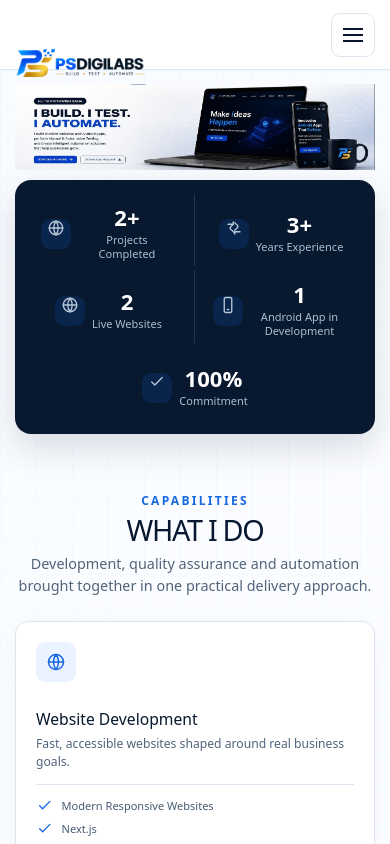
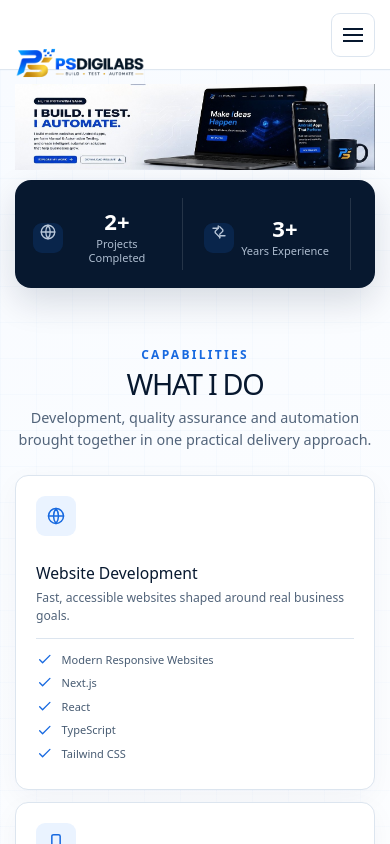
Before and after one commit to Prithvi85/psdigilabs, a Next.js app: page / in a window 390 px wide. Shown: the top 844 px of the page. Built offline with nearby package versions, Linux system fonts and the light colour scheme.

Commit message:
Refine mobile statistics strip

```diff
--- a/app/globals.css
+++ b/app/globals.css
@@ -47,9 +47,9 @@ svg { width: 1.1rem; height: 1.1rem; flex: 0 0 auto; }
 .hero-inner { padding-block: 20px 12px; }
 .hero-image { display: block; width: 100%; height: auto; object-fit: contain; }
 .stats-section { padding: 36px 0; background: var(--navy); color: white; }
-.stats-grid { display: grid; grid-template-columns: repeat(5,1fr); }
-.stats-grid > div { padding: 0 18px; text-align: center; border-right: 1px solid rgba(255,255,255,.12); }
-.stats-grid > div:last-child { border: 0; }
+.stats-grid { display: grid; grid-template-columns: repeat(5,1fr); margin-block: 0; list-style: none; }
+.stats-grid > .stat-item { padding: 0 18px; text-align: center; border-right: 1px solid rgba(255,255,255,.12); }
+.stats-grid > .stat-item:last-child { border: 0; }
 .stats-grid strong { display: block; color: #65a5ff; font-size: clamp(1.7rem,3vw,2.35rem); line-height: 1; }
 .stats-grid span { display: block; margin-top: 8px; color: #b8c6d8; font-size: .78rem; line-height: 1.35; }
 .services-grid { display: grid; grid-template-columns: repeat(2,1fr); gap: 22px; }
@@ -128,13 +128,11 @@ svg { width: 1.1rem; height: 1.1rem; flex: 0 0 auto; }
 .sr-only { position: absolute; width: 1px; height: 1px; padding: 0; margin: -1px; overflow: hidden; clip: rect(0,0,0,0); white-space: nowrap; border: 0; }
 @media (max-width: 1023px) {
   .desktop-nav, .header-cta { display: none; }.mobile-menu-wrap { display: block; }
-  .stats-grid { grid-template-columns: repeat(3,1fr); gap: 28px 0; }.stats-grid > div:nth-child(3) { border: 0; }
   .automation-banner, .about-grid, .contact-grid { grid-template-columns: 1fr; }.about-grid, .contact-grid { gap: 42px; }.skills-grid { grid-template-columns: repeat(2,1fr); }
 }
 @media (max-width: 767px) {
   .container { width: min(100% - 30px, 600px); }.section { padding: 76px 0; }.section-heading { margin-bottom: 38px; }
   .hero-inner { padding-block: 14px 10px; }
-  .stats-grid { grid-template-columns: repeat(2,1fr); }.stats-grid > div:nth-child(3) { border-right: 1px solid rgba(255,255,255,.12); }.stats-grid > div:nth-child(even), .stats-grid > div:last-child { border-right: 0; }.stats-grid > div:last-child { grid-column: 1 / -1; }
   .services-grid { grid-template-columns: 1fr; }.service-card { padding: 24px; }.service-card ul { columns: 1; }.automation-banner { padding: 28px 22px; gap: 26px; }.workflow { min-height: 0; }.workflow svg { transform: rotate(90deg); }
   .project-card { height: 430px; }.slider-control { top: 42%; width: 42px; height: 42px; }.slider-control.previous { left: 9px; }.slider-control.next { right: 9px; }.project-copy { padding: 22px; }
   .skills-grid { grid-template-columns: 1fr; }.skill-card { min-height: 0; }.footer-grid { grid-template-columns: 1fr; gap: 30px; }
--- a/app/reference.css
+++ b/app/reference.css
@@ -69,10 +69,10 @@
   .container { width: min(100% - 40px, 900px); }
   .brand { width: 158px; height: 64px; }
   .mobile-panel { top: 74px; height: calc(100dvh - 74px); }
-  .stats-grid { grid-template-columns: repeat(3,1fr); gap: 0; }
-  .stat-item { min-height: 72px; }
-  .stat-item:nth-child(3) { border-right: 0; }
-  .stat-item:nth-child(n+4) { margin-top: 12px; }
+  .stats-grid { display: flex; gap: 0; overflow-x: auto; overscroll-behavior-inline: contain; scroll-snap-type: x proximity; scrollbar-width: none; }
+  .stats-grid::-webkit-scrollbar { display: none; }
+  .stat-item { min-height: 62px; flex: 1 0 150px; scroll-snap-align: start; }
+  .stat-item:nth-child(3) { border-right: 1px solid rgba(255,255,255,.13); }
   .content-layout { grid-template-columns: 1fr; padding-top: 18px; }
   .info-sidebar { position: static; margin-top: 10px; display: grid; grid-template-columns: 1fr 1fr; }
   .sidebar-section { border-right: 1px solid rgba(255,255,255,.11); }
@@ -84,11 +84,8 @@
   .brand { width: 142px; height: 60px; }
   .mobile-panel { inset: 70px 0 0; height: calc(100dvh - 70px); }
   .stats-section { padding-bottom: 14px; }
-  .stats-grid { grid-template-columns: repeat(2,1fr); padding: 14px 8px; }
-  .stat-item { padding: 8px; border-right: 1px solid rgba(255,255,255,.13); }
-  .stat-item:nth-child(even) { border-right: 0; }
-  .stat-item:nth-child(n+3) { margin-top: 5px; }
-  .stat-item:last-child { grid-column: 1 / -1; }
+  .stats-grid { padding: 18px 22px; }
+  .stat-item { min-height: 72px; flex-basis: 168px; padding: 4px 18px; border-right: 1px solid rgba(255,255,255,.13); }
   .content-layout { padding-bottom: 42px; }
   .services-grid { grid-template-columns: 1fr; }
   .service-card { padding: 20px; }
--- a/components/stats/stats-section.tsx
+++ b/components/stats/stats-section.tsx
@@ -4,5 +4,21 @@ import { Icon } from "@/components/ui/icon";
 const icons = ["web", "automation", "globe", "mobile", "check"] as const;
 
 export function StatsSection() {
-  return <section className="stats-section" aria-label="PSDigiLabs at a glance"><div className="container stats-grid">{stats.map((stat, index) => <div className="stat-item" key={stat.label}><span className="stat-icon"><Icon name={icons[index]} /></span><span className="stat-copy"><strong>{stat.value}</strong><span>{stat.label}</span></span></div>)}</div></section>;
+  return (
+    <section className="stats-section" aria-label="PSDigiLabs at a glance">
+      <ul className="container stats-grid">
+        {stats.map((stat, index) => (
+          <li className="stat-item" key={stat.label}>
+            <span className="stat-icon" aria-hidden="true">
+              <Icon name={icons[index]} />
+            </span>
+            <span className="stat-copy">
+              <strong>{stat.value}</strong>
+              <span>{stat.label}</span>
+            </span>
+          </li>
+        ))}
+      </ul>
+    </section>
+  );
 }
```
